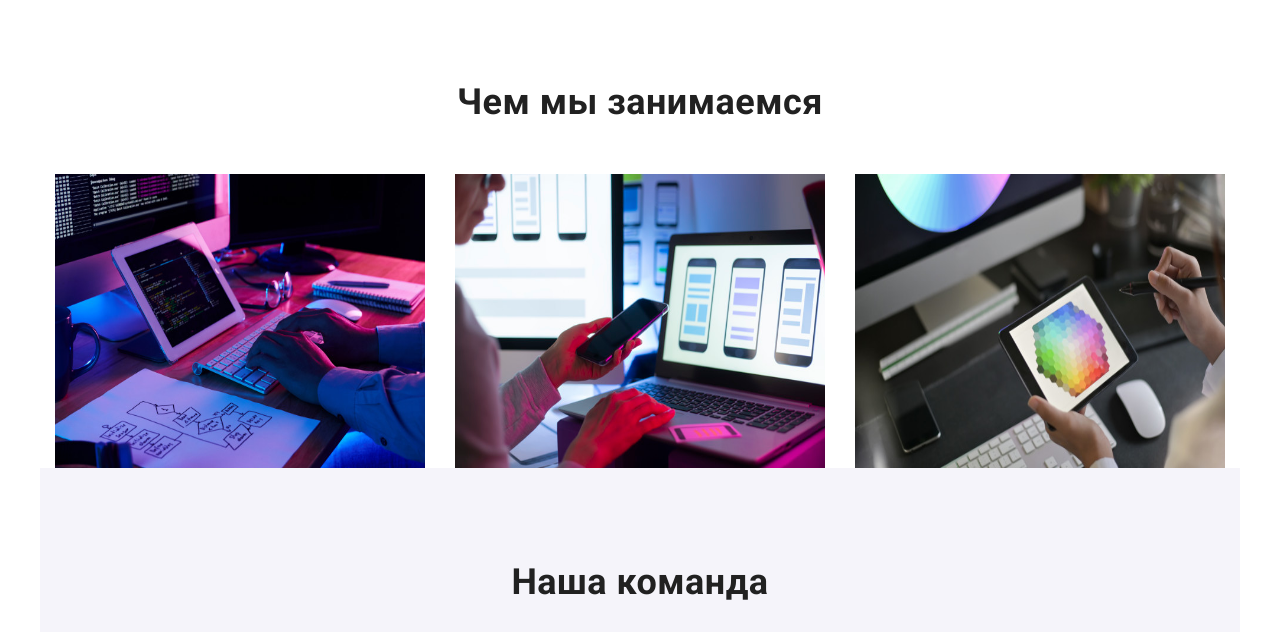
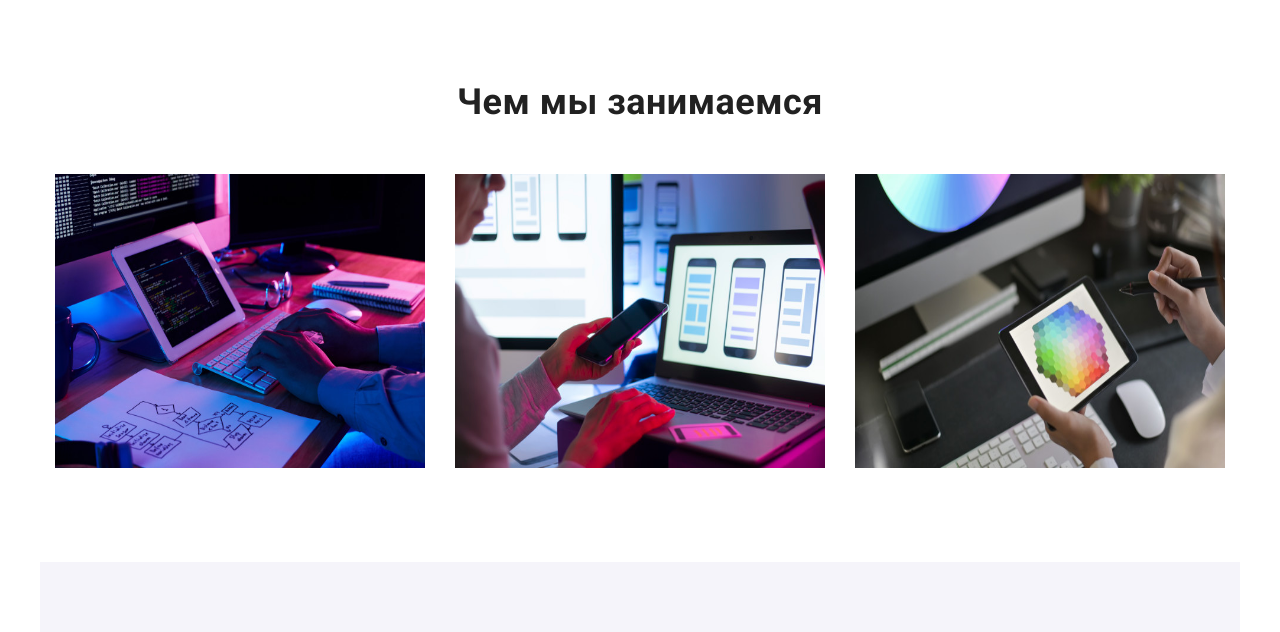
Before and after one commit to Usermen-cmd/goit-markup-hw-03, a plain HTML site: page index.html in a window 1280 px wide. Shown: the part 860-1492 px from the top of the page. Drawn offline with Linux system fonts and the light colour scheme.

Commit message:
исправляет паддинг ворклист

```diff
--- a/css/style.css
+++ b/css/style.css
@@ -249,6 +249,9 @@ button.primery {
   justify-content: space-between;
   padding: 50px 15px 0 15px;
 }
+.work-list {
+  padding-bottom: 94px;
+}
 .work-list img {
   display: block;
 }
```
